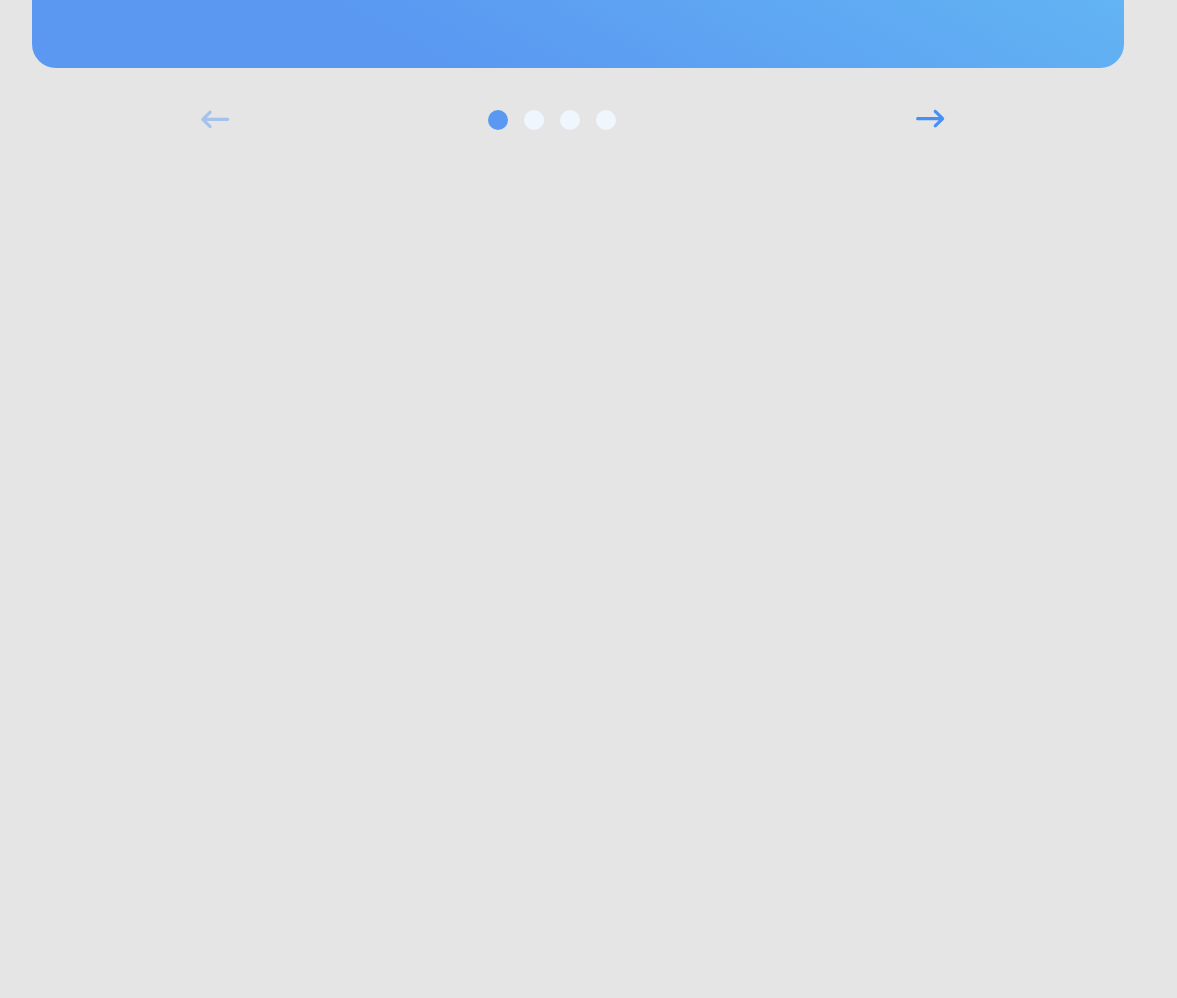
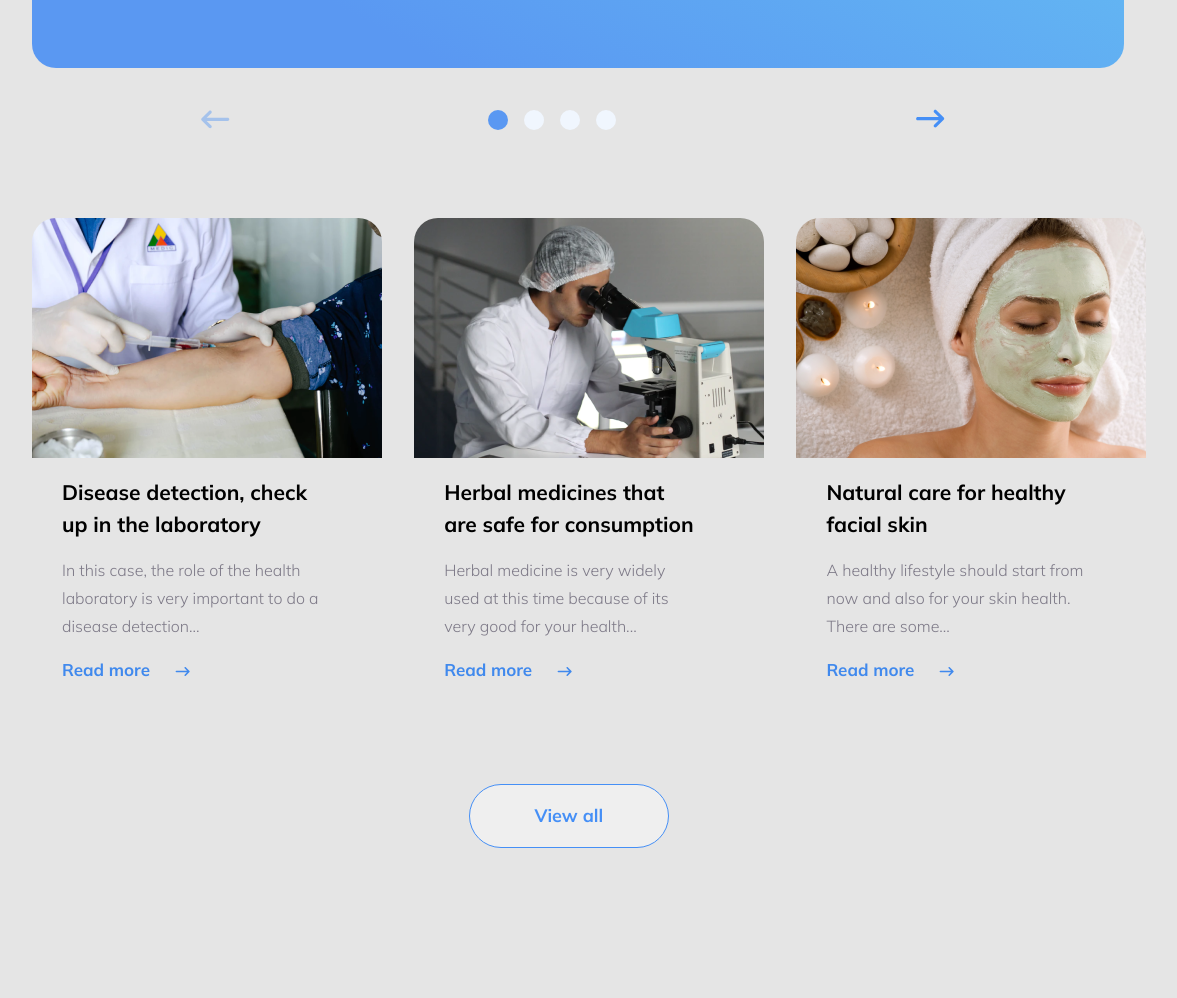
Before and after one commit to aleks-pashkevych/Visit-card, a web app: file trafalgar/index.html in a window 1400 px wide. Shown: the part 3291-4289 px from the top of the page, without its empty margins (220-1397 px from the left). Before the commit the page ends 3421 px from the top, so only its background shows below. Run offline with its HTML, style and script files only (its server is not run), Linux system fonts and the light colour scheme.

Commit message:
added last article section

```diff
--- a/trafalgar/index.html
+++ b/trafalgar/index.html
@@ -196,6 +196,38 @@
     </div>
 
     <!-- ! Latest article -->
+    <section class="latest-articles">
+      <div class="latest-articles__article">
+        <img class="latest-article__img" src="images/latest-article-1.png" alt="Disease detection">
+        <h1 class="latest-article_head">Disease detection, check
+          up in the laboratory</h1>
+        <p class="latest-articles__text">In this case, the role of the health laboratory is very important to do
+          a disease detection...</p>
+        <a href="#" target="_blank" rel="noopener noreferrer" class="latest-articles__link">Read more <img
+            src="images/latest-article-link-arrow.svg" alt="link arrow"></a>
+      </div>
+
+      <div class="latest-articles__article">
+        <img class="latest-article__img" src="images/latest-article-2.png" alt="Disease detection">
+        <h1 class="latest-article_head">Herbal medicines that are
+          safe for consumption</h1>
+        <p class="latest-articles__text">Herbal medicine is very widely used at this time because of its very good for
+          your health...</p>
+        <a href="#" target="_blank" rel="noopener noreferrer" class="latest-articles__link">Read more <img
+            src="images/latest-article-link-arrow.svg" alt="link arrow"></a>
+      </div>
+
+      <div class="latest-articles__article">
+        <img class="latest-article__img" src="images/latest-article-3.png" alt="Disease detection">
+        <h1 class="latest-article_head">Natural care for healthy
+          facial skin</h1>
+        <p class="latest-articles__text">A healthy lifestyle should start from now and also for your skin health.
+          There are some...</p>
+        <a href="#" target="_blank" rel="noopener noreferrer" class="latest-articles__link">Read more <img
+            src="images/latest-article-link-arrow.svg" alt="link arrow"></a>
+      </div>
+    </section>
+    <button class="latest-articles__all-btn">View all</button>
 
   </div>
   <script src="script/jquery-3.6.0.min.js"></script>
--- a/trafalgar/styles/stile.css
+++ b/trafalgar/styles/stile.css
@@ -371,3 +371,62 @@ li.active {
   font-size: 19px;
   line-height: 30px;
 }
+
+/* ! latest article */
+.latest-articles {
+  padding-top: 50px;
+  display: grid;
+  grid-template-columns: 30% 30% 30%;
+  justify-content: space-between;
+  padding-bottom: 100px;
+}
+
+.latest-article__img {
+  border-top-right-radius: 24px;
+  border-top-left-radius: 24px;
+}
+
+.latest-article_head {
+  font-weight: bold;
+  font-size: 21px;
+  line-height: 32px;
+  padding-left: 30px;
+  padding-right: 40px;
+}
+
+.latest-articles__text {
+  font-weight: 300;
+  font-size: 16px;
+  line-height: 28px;
+  color: #7D7987;
+  padding-left: 30px;
+  padding-right: 40px;
+
+}
+
+.latest-articles__link {
+  padding-left: 30px;
+  font-weight: 600;
+  font-size: 17px;
+  line-height: 28px;
+  color: #4089ED;
+  text-decoration: none;
+  margin-bottom: 100px;
+}
+
+.latest-articles__link>img {
+  margin-left: 20px;
+}
+
+.latest-articles__all-btn {
+  margin-left: 40%;
+  font-weight: bold;
+  font-size: 18px;
+  line-height: 60px;
+  color: #458FF6;
+  border: 1.4px solid #458FF6;
+  box-sizing: border-box;
+  border-radius: 55px;
+  width: 200px;
+  margin-bottom: 150px;
+}
```
Also changed, not shown: trafalgar/images/latest-article-1.png (added), trafalgar/images/latest-article-2.png (added), trafalgar/images/latest-article-3.png (added), trafalgar/images/latest-article-link-arrow.svg (added).
